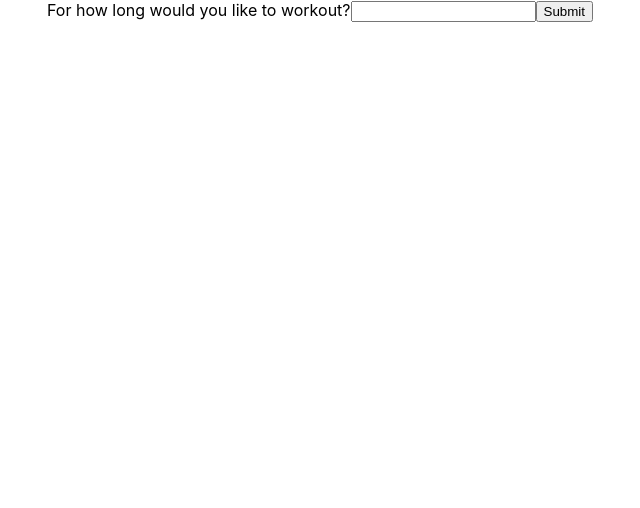
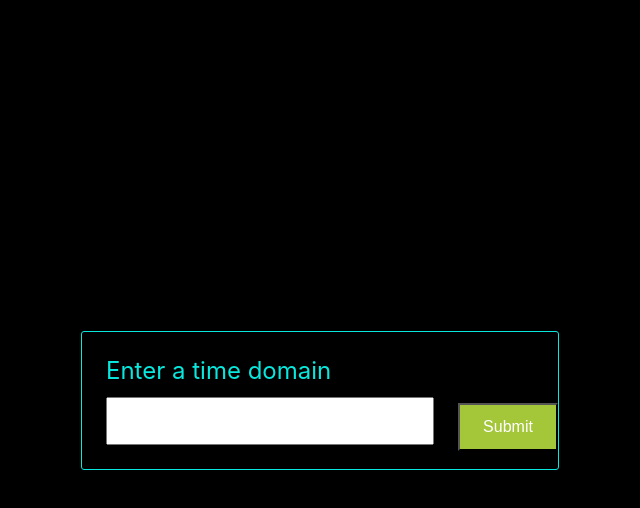
Before and after one commit to panama24/hopper, a React (Create React App) app: page / in a window 1280 px wide. Shown: the top 508 px of the page, without its empty margins (320-960 px from the left). Built offline with nearby package versions, Linux system fonts and the light colour scheme.

Commit message:
adds gross styling

```diff
--- a/package.json
+++ b/package.json
@@ -8,7 +8,8 @@
     "react-dom": "^16.10.2",
     "react-redux": "^7.1.1",
     "react-scripts": "3.2.0",
-    "redux": "^4.0.4"
+    "redux": "^4.0.4",
+    "styled-components": "^4.4.0"
   },
   "scripts": {
     "start": "react-scripts start",
--- a/src/App.js
+++ b/src/App.js
@@ -1,5 +1,6 @@
 import React from 'react';
 import { connect } from 'react-redux';
+import styled from 'styled-components';
 import './App.css';
 
 import TimeForm from './forms/wizard/time';
@@ -26,7 +27,7 @@ const App = (props) => {
         <EquipmentForm />
       )
     }
-    if (step === 'bodyweightMovementType') {
+    if (step === 'movement') {
       return (
         <MovementTypeForm />
       )
@@ -37,7 +38,7 @@ const App = (props) => {
       )
     }
 
-    if (step === 'fitnessLevel') {
+    if (step === 'level') {
       return <FitnessLevelForm />
     }
     return (
@@ -48,10 +49,32 @@ const App = (props) => {
   console.log(props)
   const { wizard: { currentStep } } = props;
   return (
-    <div className="App">
-      {renderWizard(currentStep)}
-    </div>
+    <Layout>
+      <FormWrapper>
+        {renderWizard(currentStep)}
+      </FormWrapper>
+    </Layout>
   );
 }
 
 export default connect(mapStateToProps, null)(App);
+const LIME = '#A4C639';
+const ORANGE = '#EA4335';
+const TURQUOISE = '#08e8de';
+
+const Layout = styled.div`
+  background: black;
+  display: flex;
+  justify-content: center;
+  align-items: center;
+  height: 100vh;
+`;
+
+const FormWrapper = styled.div`
+  background: black;
+  height: 364px;
+  display: flex;
+  align-items: center;
+  justify-content: center;
+  color: ${LIME};
+`;
--- /dev/null
+++ b/src/components/Button/index.js
@@ -0,0 +1,28 @@
+import React from 'react';
+import styled from 'styled-components';
+
+const Button = ({ copy, type }) => (
+  <Wrapper>
+    <StyledButton type={type}>{copy}</StyledButton>
+  </Wrapper>
+);
+
+export default Button;
+
+const LIME = '#A4C639';
+const ORANGE = '#EA4335';
+const TURQUOISE = '#08e8de';
+
+const Wrapper = styled.div`
+  height: 42px;
+  width: 100px;
+  padding-bottom: 24px;
+`;
+
+const StyledButton = styled.button`
+  background: ${LIME};
+  height: 48px;
+  width: 100%;
+  color: white;
+  font-size: 16px;
+`;
--- /dev/null
+++ b/src/components/Input/index.js
@@ -0,0 +1,46 @@
+import React from 'react';
+import styled from 'styled-components';
+
+const Input = ({ handleChange, label, type }) => (
+  <Wrapper>
+    {label && <Label>{label}</Label>}
+    <StyledInput type={type} onChange={e => handleChange(e)}></StyledInput>
+  </Wrapper>
+)
+
+export default Input;
+
+const LIME = '#A4C639';
+const ORANGE = '#EA4335';
+const TURQUOISE = '#08e8de';
+
+const Wrapper = styled.div`
+  display: flex;
+  flex-direction: column;
+  padding: 24px;
+`;
+
+const Label = styled.label`
+  font-size: 24px;
+  color: ${TURQUOISE};
+  margin-bottom: 12px;
+`;
+
+const StyledInput = styled.input`
+  height: 42px;
+  font-size: 24px;
+  padding-left: 12px;
+
+  &:focus {
+    outline: 0;
+  }
+
+  ::-webkit-inner-spin-button{
+      -webkit-appearance: none;
+      margin: 0;
+  }
+  ::-webkit-outer-spin-button{
+      -webkit-appearance: none;
+      margin: 0;
+  }
+`;
--- a/src/forms/wizard/time.js
+++ b/src/forms/wizard/time.js
@@ -1,6 +1,10 @@
 import React, { useState } from 'react';
 import { connect } from 'react-redux';
+import styled from 'styled-components';
+
 import { addTime } from '../../actions';
+import Button from '../../components/Button';
+import Input from '../../components/Input';
 
 const mapDispatchToProps = dispatch => ({
   dispatchAddTime: time => dispatch(addTime(time)),
@@ -15,12 +19,22 @@ const TimeForm = ({ dispatchAddTime }) => {
   }
 
   return (
-    <form onSubmit={e => handleSubmit(e)}>
-      <label>For how long would you like to workout?</label>
-      <input type='number' onChange={e => handleChange(e)}></input>
-      <button type="submit">Submit</button>
-    </form>
+    <StyledForm onSubmit={e => handleSubmit(e)}>
+      <Input type='number' label='Enter a time domain' handleChange={handleChange} />
+      <Button copy='Submit' type='submit' />
+    </StyledForm>
   )
 }
 
 export default connect(null, mapDispatchToProps)(TimeForm);
+
+const LIME = '#A4C639';
+const ORANGE = '#EA4335';
+const TURQUOISE = '#08e8de';
+
+const StyledForm = styled.form`
+  border: 1px solid ${TURQUOISE};
+  border-radius: 3px;
+  display: flex;
+  align-items: flex-end;
+`;
--- a/src/reducers/index.js
+++ b/src/reducers/index.js
@@ -18,13 +18,13 @@ const initialState = {
         DUMBBELL: 'trainingType',
         BARBELL: 'trainingType',
         KETTLEBELL: 'trainingType',
-        NONE: 'bodyweightMovementType',
+        NONE: 'movement',
       },
       ADD_MOVEMENT: {
         TYPE: 'trainingType',
       },
       ADD_TRAINING_TYPE: {
-        TYPE: 'fitnessLevel',
+        TYPE: 'level',
       },
       ADD_LEVEL: {
         LEVEL: 'createWorkout',
```
Also changed, not shown: 1 other file (tests, documents, lock files or other folders).
